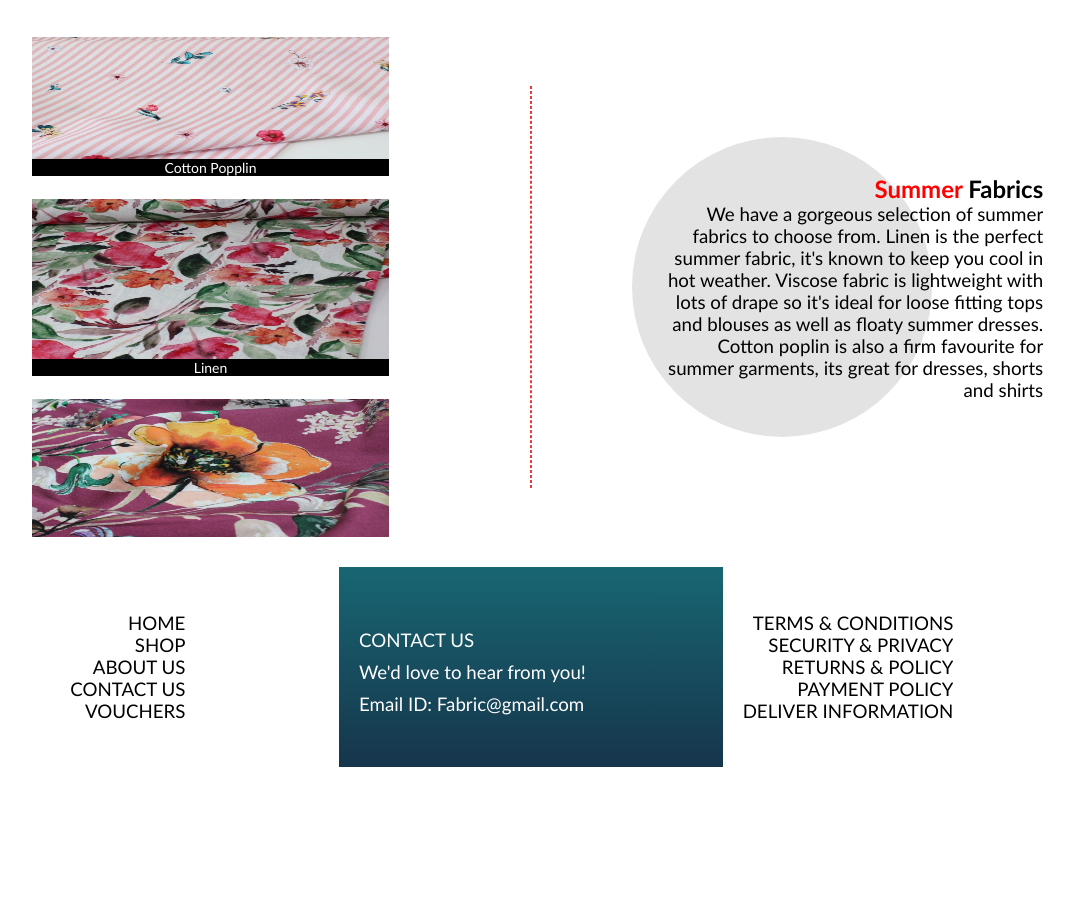
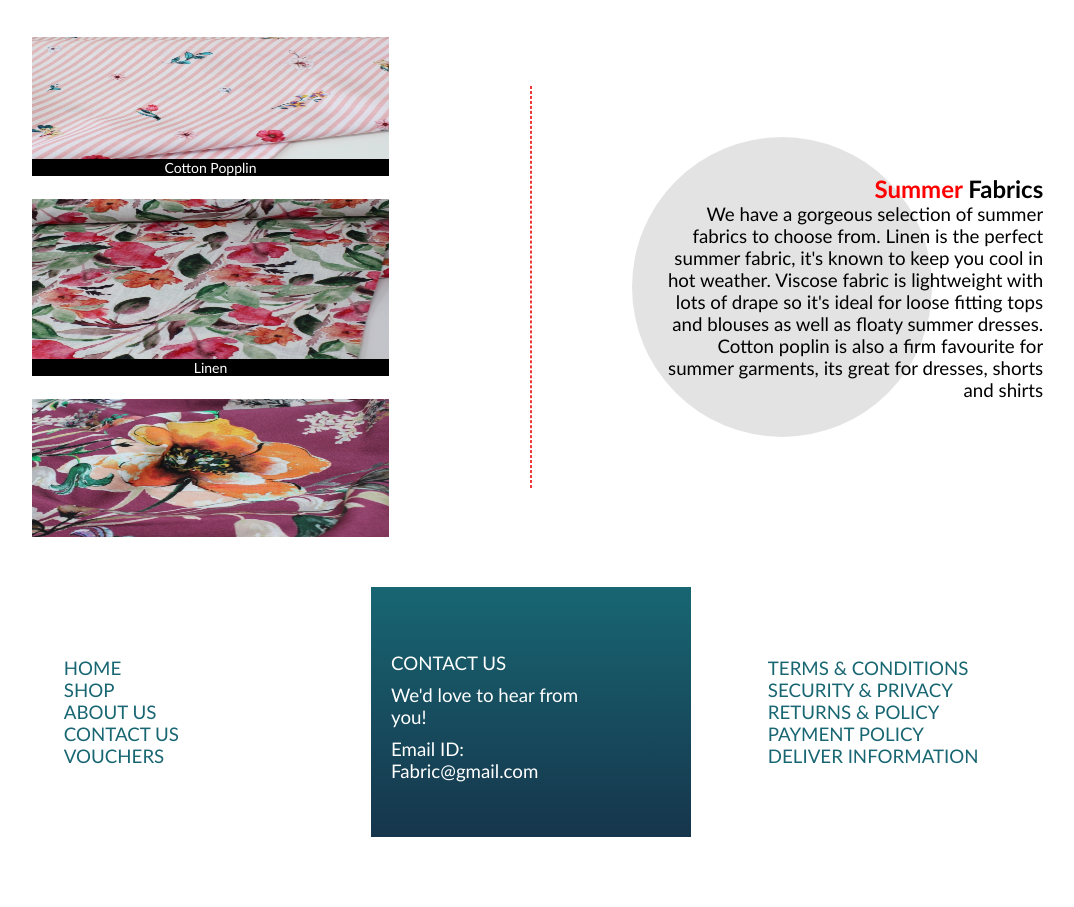
Before and after one commit to Vamshireddy2001/Programming-for-Information-system, a Flask app: page / in a window 1280 px wide. Shown: the part 1532-2439 px from the top of the page, without its empty margins (109-1183 px from the left). Before the commit the page ends 2299 px from the top, so only its background shows below. Run offline with Flask 3, Linux system fonts and the light colour scheme.

Commit message:
footerstyling

```diff
--- a/static/css/index.css
+++ b/static/css/index.css
@@ -257,21 +257,26 @@ footer
     justify-content: center;
     align-items: center;
     width: 100%;
-    margin-top: 30px;
+    margin-top: 50px;
+    margin-bottom: 70px;
 }
 footer nav
 {
     width: 30%;
     display: flex;
     justify-content: flex-start;
-    align-items: flex-start;
+    align-items: center;
     flex-direction: column;
+    color: #186672;
+}
+nav h3
+{
     text-align: left;
 }
 footer .boxnav
 {
-    height: 200px;
-    width: 30%;
+    height: 250px;
+    width: 25%;
     background-image:  linear-gradient(#186672, #16354C);
     display: flex;
     justify-content: center;
```
